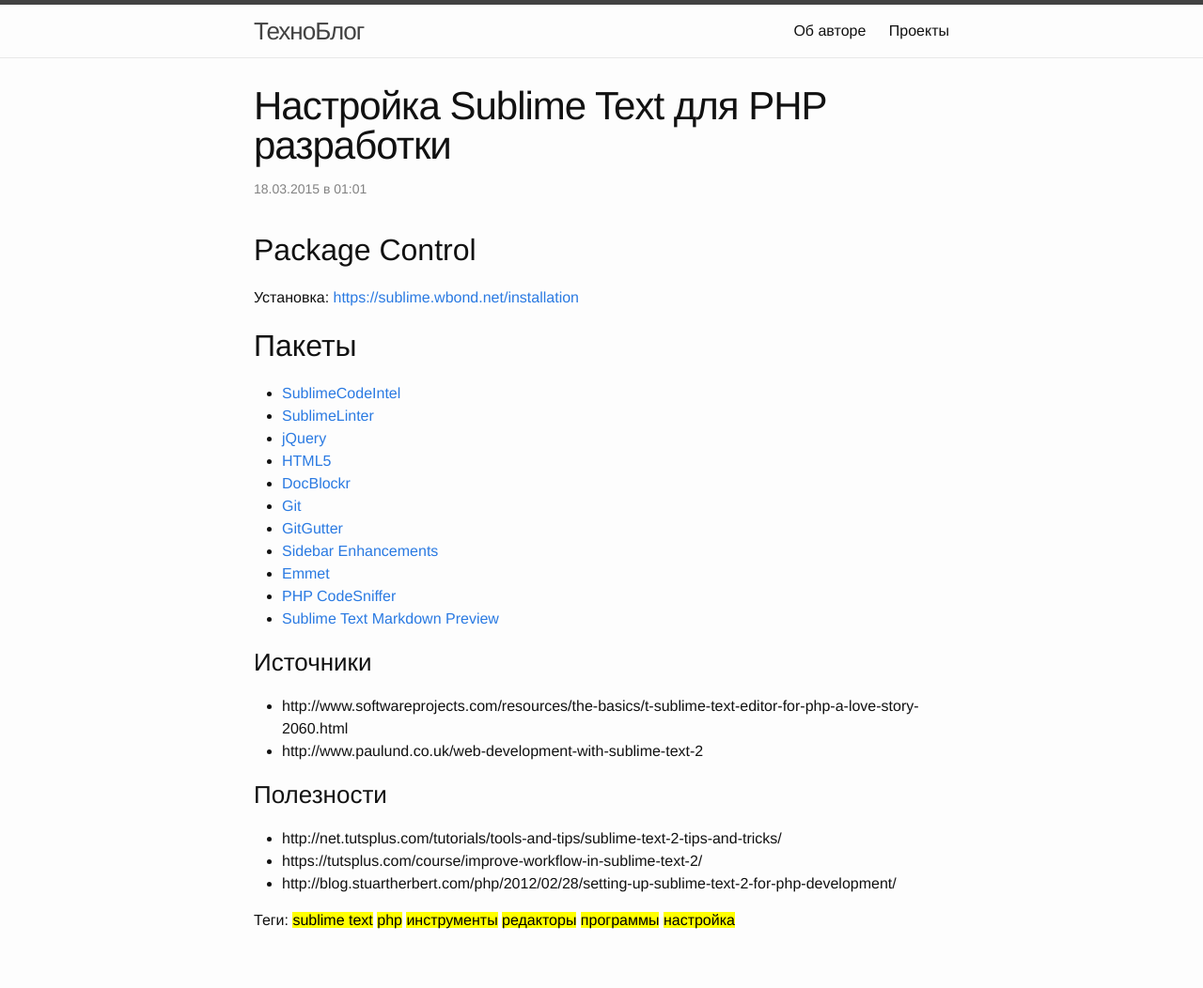
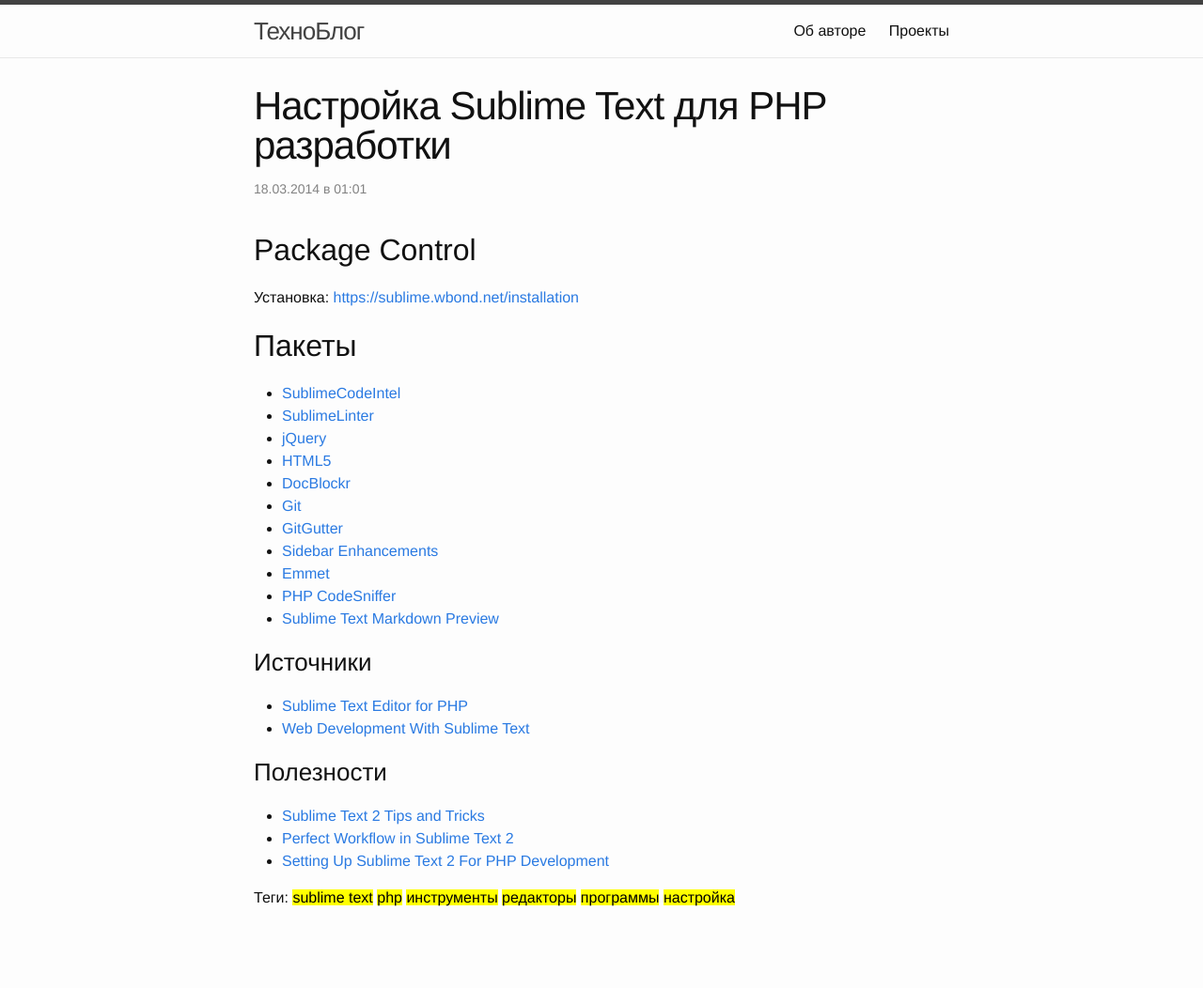
Before and after one commit to wcoder/wcoder.github.io, a Jekyll site: the page built from _posts/2014-03-18-setup-sublime-text-for-php-development.md, in a window 1280 px wide. Shown: the whole page at 94% size. Built offline with Jekyll 4.4.1, drawn with Linux system fonts in a browser that asks for light colours; comment, search, counter and statistics services are not loaded; after the commit the page ends 1028 px from its top, so only the background shows below that; some of the changed lines change nothing that is shown.

Commit message:
Update and rename 2015-03-18-setup-sublime-text-for-php-development.md to 2014-03-18-setup-sublime-text-for-php-development.md

```diff
--- a/_posts/2015-03-18-setup-sublime-text-for-php-development.md
+++ b/_posts/2014-03-18-setup-sublime-text-for-php-development.md
@@ -1,7 +1,7 @@
 ---
 layout: post
 title: Настройка Sublime Text для PHP разработки
-date: 2015-03-18 01:01
+date: 2014-03-18 01:01
 tags:
 - sublime text
 - php
@@ -31,11 +31,11 @@
 
 ### Источники
 
-* http://www.softwareprojects.com/resources/the-basics/t-sublime-text-editor-for-php-a-love-story-2060.html
-* http://www.paulund.co.uk/web-development-with-sublime-text-2
+* [Sublime Text Editor for PHP](http://www.softwareprojects.com/resources/the-basics/t-sublime-text-editor-for-php-a-love-story-2060.html)
+* [Web Development With Sublime Text](http://www.paulund.co.uk/web-development-with-sublime-text-2)
 
 ### Полезности
 
-* http://net.tutsplus.com/tutorials/tools-and-tips/sublime-text-2-tips-and-tricks/
-* https://tutsplus.com/course/improve-workflow-in-sublime-text-2/
-* http://blog.stuartherbert.com/php/2012/02/28/setting-up-sublime-text-2-for-php-development/
+* [Sublime Text 2 Tips and Tricks](http://net.tutsplus.com/tutorials/tools-and-tips/sublime-text-2-tips-and-tricks/)
+* [Perfect Workflow in Sublime Text 2](https://tutsplus.com/course/improve-workflow-in-sublime-text-2/)
+* [Setting Up Sublime Text 2 For PHP Development](http://blog.stuartherbert.com/php/2012/02/28/setting-up-sublime-text-2-for-php-development/)
```
